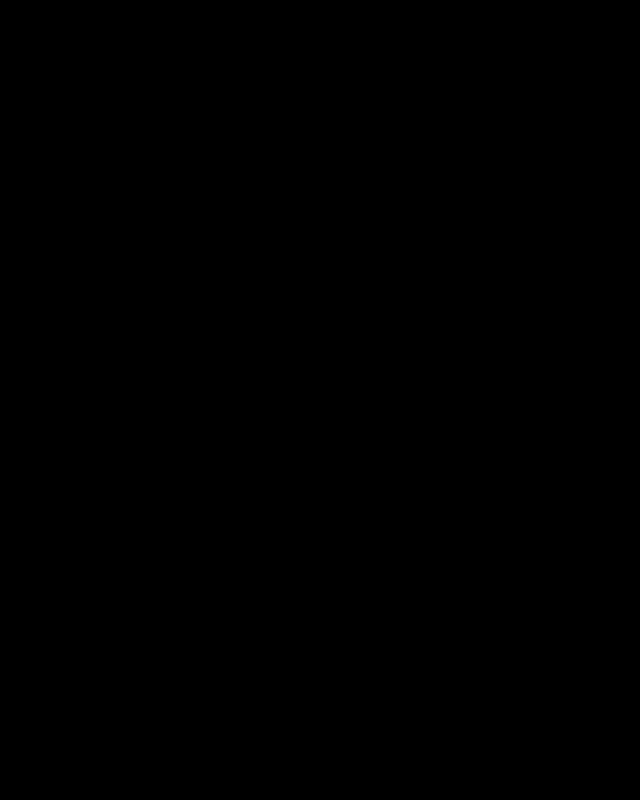
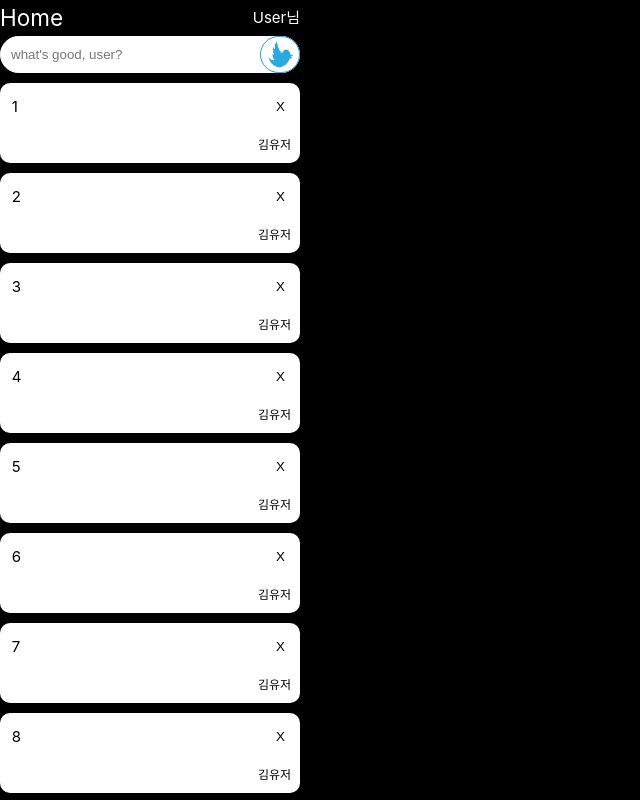
Before and after one commit to mysunshinedying/clone-x-frontend, a Vue app: page /main in a window 1280 px wide. Before the commit this address had no page. Shown: the top 800 px of the page, without its empty margins (0-640 px from the left). Built offline with nearby package versions, Linux system fonts and the light colour scheme.

Commit message:
[feat] 메인 UI 구현

```diff
--- /dev/null
+++ b/src/components/FeedList.vue
@@ -0,0 +1,56 @@
+<script>
+export default {
+  name: "FeedList"
+}
+</script>
+
+<template>
+  <div class="feed-list-container">
+    <div class="feed-container" v-for="i in 10" :key="i">
+      <div class="feed-header">
+        <div class="feed-content">
+          {{ i }}
+        </div>
+        <button class="feed-delete-button">X</button>
+      </div>
+      <div class="feed-name">김유저</div>
+    </div>
+  </div>
+</template>
+
+<style scoped>
+.feed-container {
+  height: 80px;
+  background-color: white;
+  margin: 10px 0px;
+  color: black;
+  padding: 3%;
+  display: flex;
+  flex-direction: column;
+  justify-content: space-between;
+  border-radius: 10px;
+}
+
+.feed-header {
+  display: flex;
+  flex-direction: row;
+  align-items: center;
+  justify-content: space-between;
+}
+
+.feed-content {
+  padding: 1%;
+}
+
+.feed-delete-button {
+  background: none;
+  border: none;
+  cursor: pointer;
+}
+
+.feed-name {
+  text-align: right;
+  font-size: 12px;
+}
+
+</style>
--- /dev/null
+++ b/src/components/TweetBar.vue
@@ -0,0 +1,47 @@
+<script>
+export default {
+  name: "TweetBar"
+}
+</script>
+
+<template>
+  <div class="container">
+    <input type="text" placeholder="what's good, user?" class="input-form"/>
+    <img src="@/assets/search.png" alt="검색" class="search-icon"/>
+  </div>
+</template>
+
+<style scope>
+.container {
+  display: flex;
+  flex-direction: row;
+  align-items: center;
+  width: 300px;
+  height: auto;
+  position: relative;
+}
+
+.input-form {
+  box-sizing: border-box;
+  width: 100%;
+  height: 100%;
+  border: 1px solid #fff;
+  border-radius: 20px;
+  padding: 10px;
+  z-index: 0;
+}
+
+.search-icon {
+  box-sizing: border-box;
+  width: 40px;
+  height: 100%;
+  background-color: #fff;
+  border-radius: 20px;
+  position: absolute;
+  right: 0;
+  z-index: 1;
+  border: 1px solid #1d9bf0;
+  cursor: pointer;
+}
+
+</style>
--- /dev/null
+++ b/src/views/MainPage.vue
@@ -0,0 +1,29 @@
+<script>
+import FeedList from "@/components/FeedList.vue";
+import TweetBar from "@/components/TweetBar.vue";
+
+export default {
+  name: "MainPage",
+  components: {TweetBar, FeedList}
+}
+</script>
+
+<template>
+  <div>
+    <div class="title-container">
+      <h2>Home</h2>
+      <div>User님</div>
+    </div>
+    <TweetBar/>
+    <FeedList/>
+  </div>
+</template>
+
+<style scoped>
+.title-container {
+  width: 300px;
+  display: flex;
+  justify-content: space-between;
+  align-items: center;
+}
+</style>
```
Also changed, not shown: src/components/ItemComponent.vue (added, +13 -0 lines), src/router/index.js (+7 -1 lines), src/assets/search.png (added).
